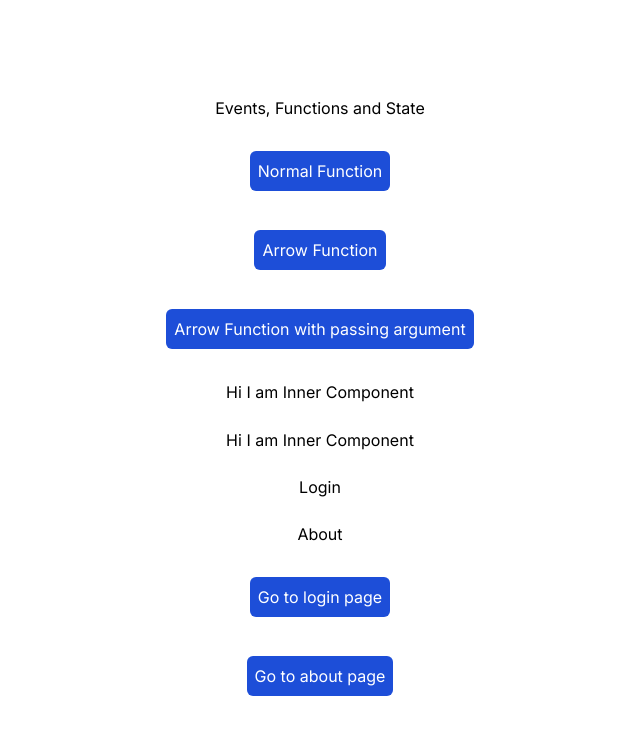
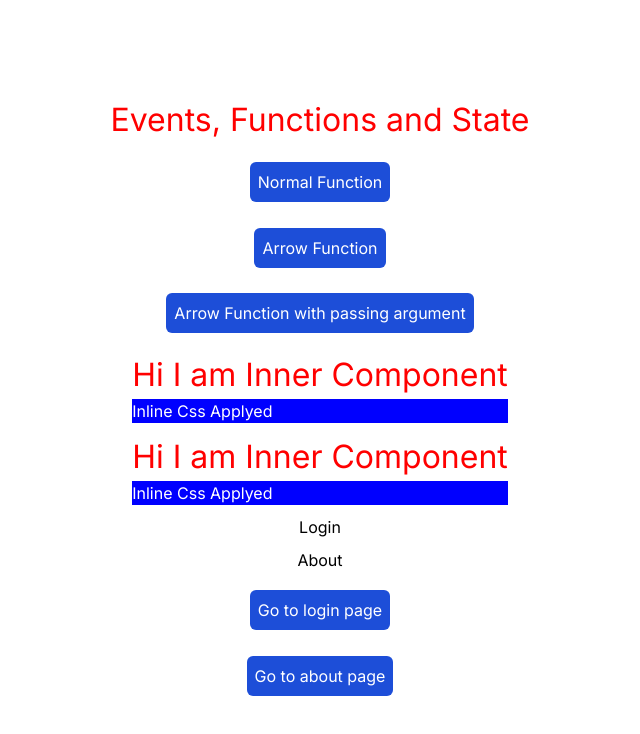
Before and after one commit to sushantapatra/next-tutorial, a Next.js app: page / in a window 1280 px wide. Shown: the top 734 px of the page, without its empty margins (320-960 px from the left). Built offline with nearby package versions, Linux system fonts and the light colour scheme.

Commit message:
Image Optimization on Next js

```diff
--- a/next.config.js
+++ b/next.config.js
@@ -1,4 +1,8 @@
 /** @type {import('next').NextConfig} */
-const nextConfig = {}
+const nextConfig = {
+	images: {
+		domains: ["svs.gsfc.nasa.gov"],
+	},
+};
 
-module.exports = nextConfig
+module.exports = nextConfig;
--- a/src/app/globals.css
+++ b/src/app/globals.css
@@ -25,3 +25,7 @@ body {
 	);
 	/* rgb(var(--background-start-rgb)); */
 }
+h1 {
+	color: red;
+	font-size: 2rem;
+}
--- /dev/null
+++ b/src/app/image/page.js
@@ -0,0 +1,25 @@
+import React from "react";
+import Image from "next/image";
+import vercel from "../../../public/vercel.svg";
+import bigimage15 from "../../../public/bigimage15.png";
+
+const ImageComponent = () => {
+	console.log(vercel);
+	return (
+		<div>
+			<h3>Next Js Image Component</h3>
+			<Image src={vercel} />
+			<p>Image showing using html img tag</p>
+			<img src={vercel.src} />
+
+			<p>Netwok Image showing</p>
+			<Image
+				src="https://svs.gsfc.nasa.gov/vis/a030000/a030800/a030877/frames/5760x3240_16x9_01p/BlackMarble_2016_928m_russia_east_labeled.png"
+				width={2400}
+				height={2400}
+			/>
+		</div>
+	);
+};
+
+export default ImageComponent;
--- a/src/app/page.js
+++ b/src/app/page.js
@@ -22,6 +22,9 @@ export default function Home() {
 		return (
 			<div>
 				<h1>Hi I am Inner Component</h1>
+				<p style={{ backgroundColor: "blue", color: "white" }}>
+					Inline Css Applyed
+				</p>
 			</div>
 		);
 	};
```
Also changed, not shown: 1 other file (tests, documents, lock files or other folders).
